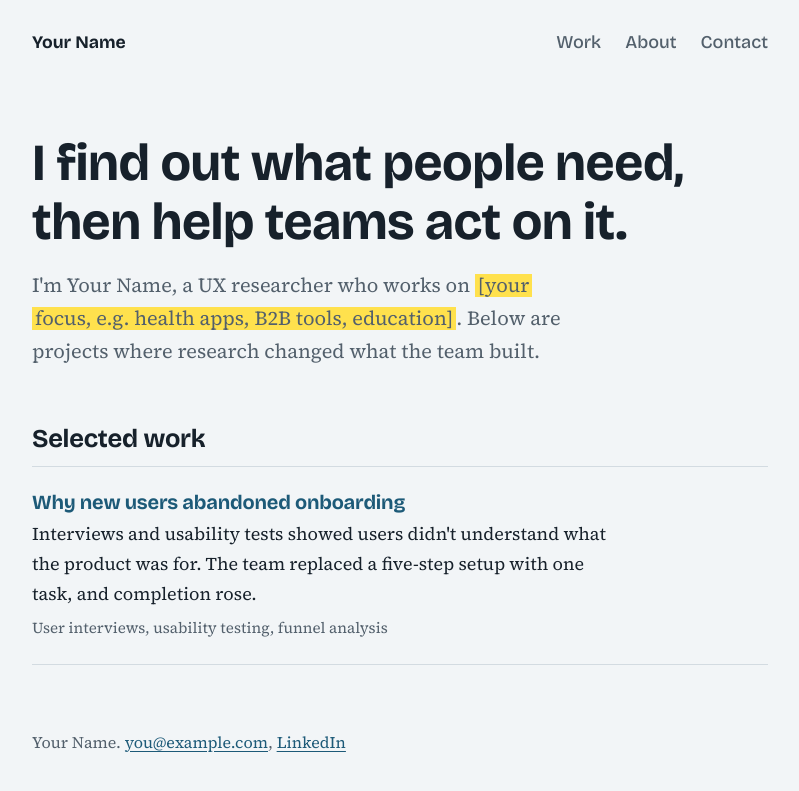
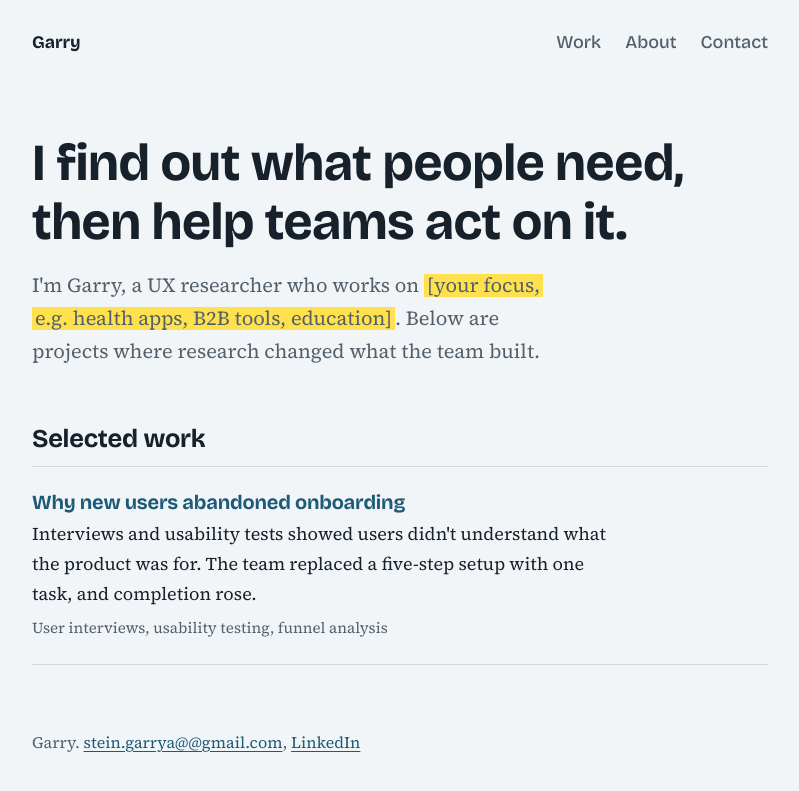
Before and after one commit to garryst/garrystein.github.io, a Jekyll site: the page built from index.md, in a window 1280 px wide. Shown: the top 791 px of the page, without its empty margins (240-1039 px from the left). Built offline with Jekyll 4.4.1, drawn with Linux system fonts in a browser that asks for light colours.

Commit message:
Update _config.yml

```diff
--- a/_config.yml
+++ b/_config.yml
@@ -1,9 +1,9 @@
 # Site settings: edit these first.
-title: Your Name
+title: Garry
 tagline: UX researcher
-description: UX research portfolio of Your Name. Case studies on how research shaped product decisions.
-email: you@example.com
-linkedin: https://www.linkedin.com/in/your-handle
+description: Hello! I’m Garry, a passionate user experience researcher dedicated to understanding users' needs and behaviors. My goal is to ensure that every design is driven by a deep understanding of the users, creating intuitive and meaningful experiences!
+email: stein.garrya@@gmail.com
+linkedin: https://www.linkedin.com/in/garry-stein/
 
 # If your site lives at https://username.github.io/repo-name, set baseurl to "/repo-name".
 # If your repo is named username.github.io, leave it as "".
```
